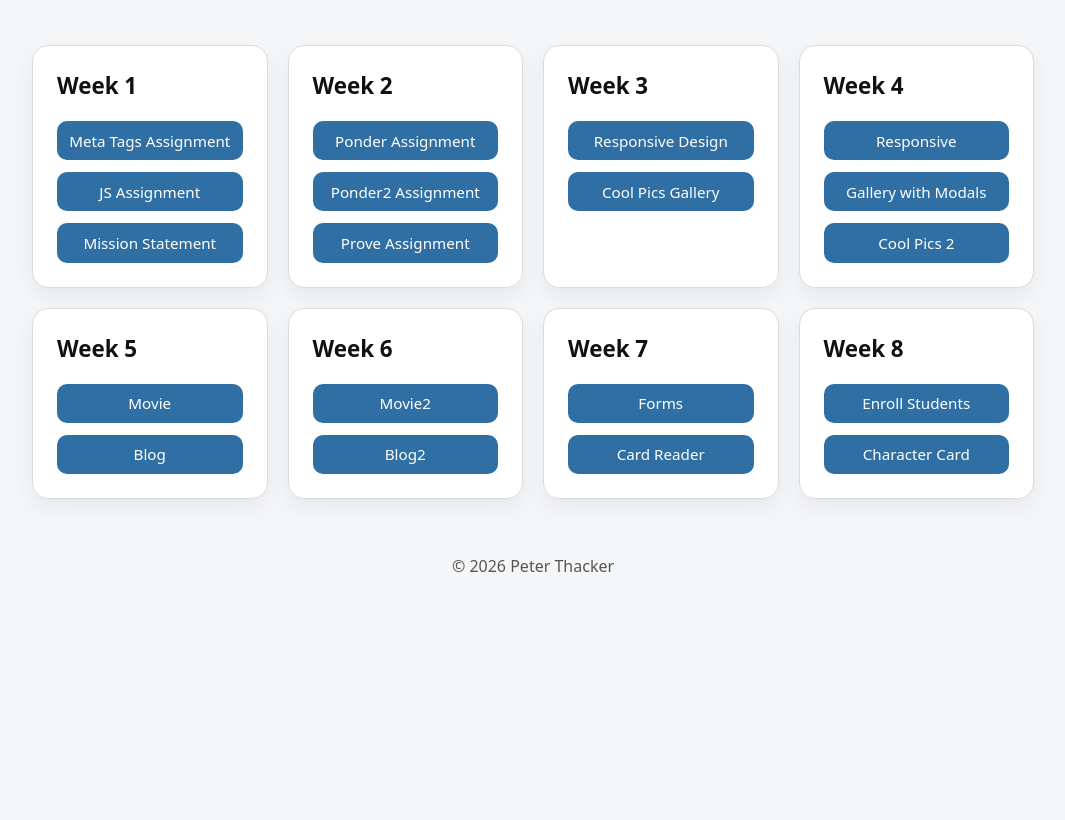
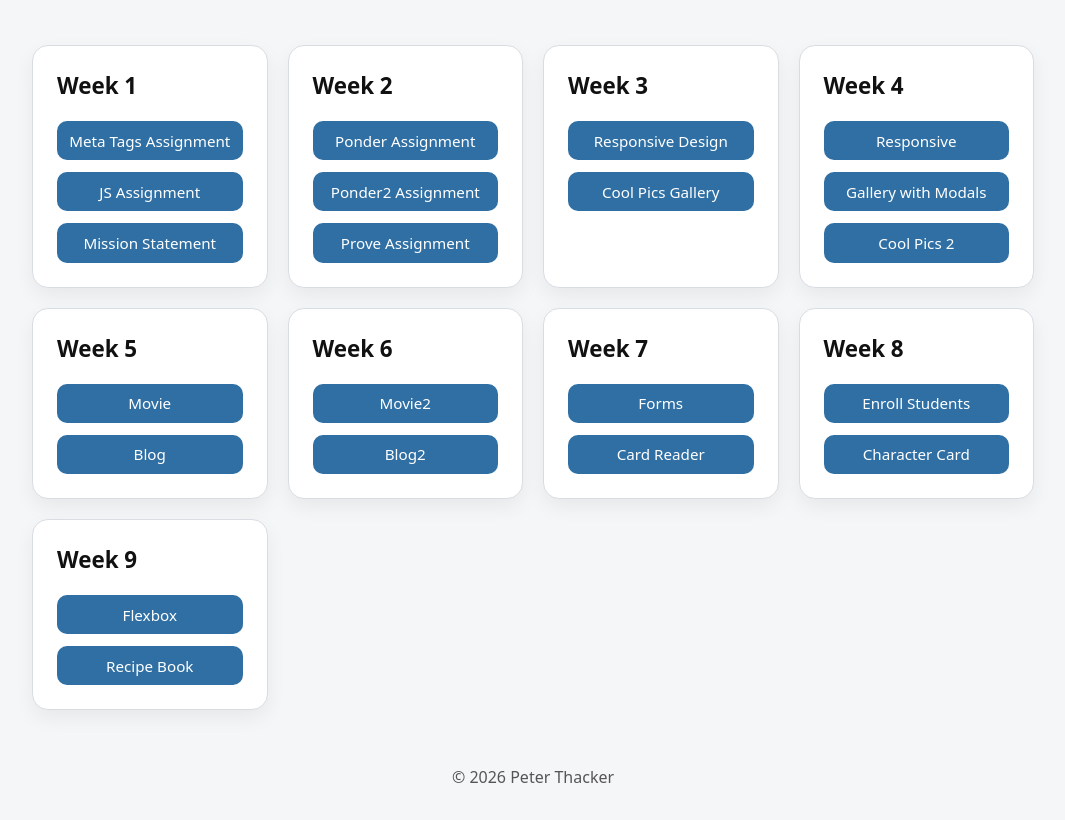
Before and after one commit to redhead20/wdd-131-class-work, a plain HTML site: page index.html in a window 1280 px wide. Shown: the part 135-955 px from the top of the page, without its empty margins (107-1172 px from the left). Before the commit the page ends 800 px from the top, so only its background shows below. Drawn offline with Linux system fonts and the light colour scheme.

Commit message:
Update index.html

```diff
--- a/index.html
+++ b/index.html
@@ -73,6 +73,12 @@
         <a class="btn" href="week-8/prove/char.html" target="_blank">Character Card</a>
       </div>
 
+      <div class="card">
+        <h2>Week 9</h2>
+        <a class="btn" href="week-9/ponder/Flex.html" target="_blank">Flexbox</a>
+        <a class="btn" href="week-9/prove/recipe.html" target="_blank">Recipe Book</a>
+      </div>
+
       <!-- ===== Add more weeks as needed ===== -->
 
     </section>
```
